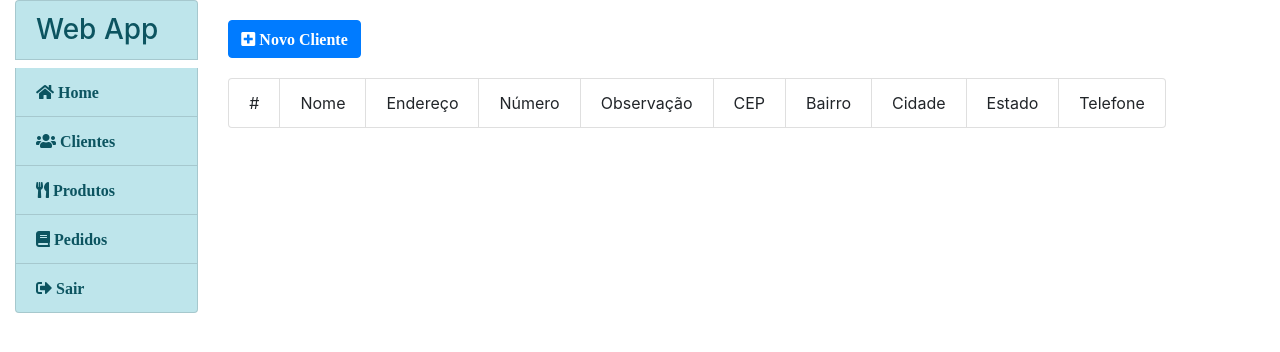
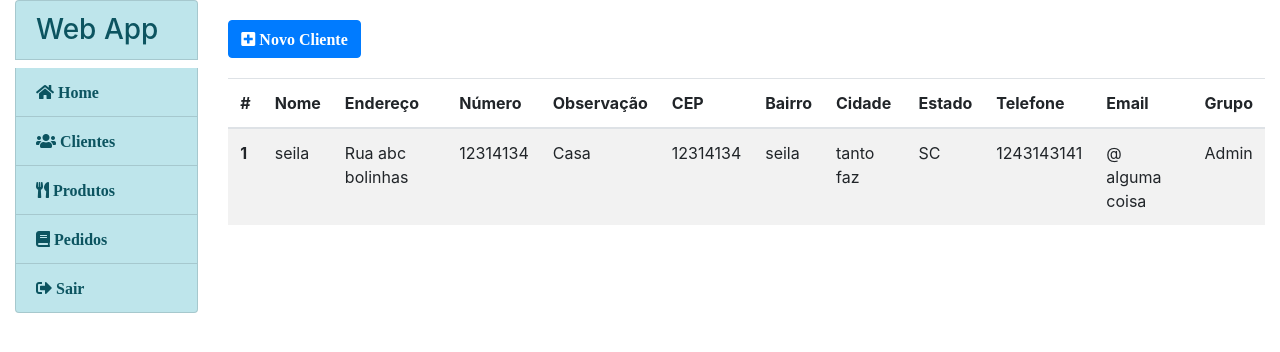
Before and after one commit to felipepg22/webPythonProjetoWeb2020_02, a Flask app: page /cliente/ in a window 1280 px wide. Shown: the top 352 px of the page. Run offline with Flask 2, Linux system fonts and the light colour scheme; some libraries are stand-ins or nearby versions.

Commit message:
adicionado table para clientes

```diff
--- a/mod_cliente/templates/formListaClientes.html
+++ b/mod_cliente/templates/formListaClientes.html
@@ -8,24 +8,45 @@
 </a>
 
 <div style="margin-top: 20px;">
-    <ul class="list-group list-group-horizontal-md">
-        <li>#</li>
-        <li>Nome</li>
-        <li>Endereço</li>
-        <li>Número</li>
-        <li>Observação</li>
-        <li>CEP</li>
-        <li>Bairro</li>
-        <li>Cidade</li>
-        <li>Estado</li>
-        <li>Telefone</li>
-    </ul>
+    <table class="table table-striped">
+        <thead>
+            <tr>
+                <th>#</th>
+                <th>Nome</th>
+                <th>Endereço</th>
+                <th>Número</th>
+                <th>Observação</th>
+                <th>CEP</th>
+                <th>Bairro</th>
+                <th>Cidade</th>
+                <th>Estado</th>
+                <th>Telefone</th>
+                <th>Email</th>
+                <th>Grupo</th>
+            </tr>
+        </thead>
+        <tbody>
+            <tr>
+                <th scope="row">1</th>
+                <td>seila</td>
+                <td>Rua abc bolinhas</td>
+                <td>12314134</td>
+                <td>Casa</td>
+                <td>12314134</td>
+                <td>seila</td>
+                <td>tanto faz</td>
+                <td>SC</td>
+                <td>1243143141</td>
+                <td>@ alguma coisa</td>
+                <td>Admin</td>
+            </tr>
+        </tbody>
+    </table>
 </div>
 {% endblock %}
 
-{% block js %}
+{% block js%}
 <script>
-    $("ul li").addClass("list-group-item");
-
+    $('thead tr th').attr('scope','col')
 </script>
 {% endblock %}
```
